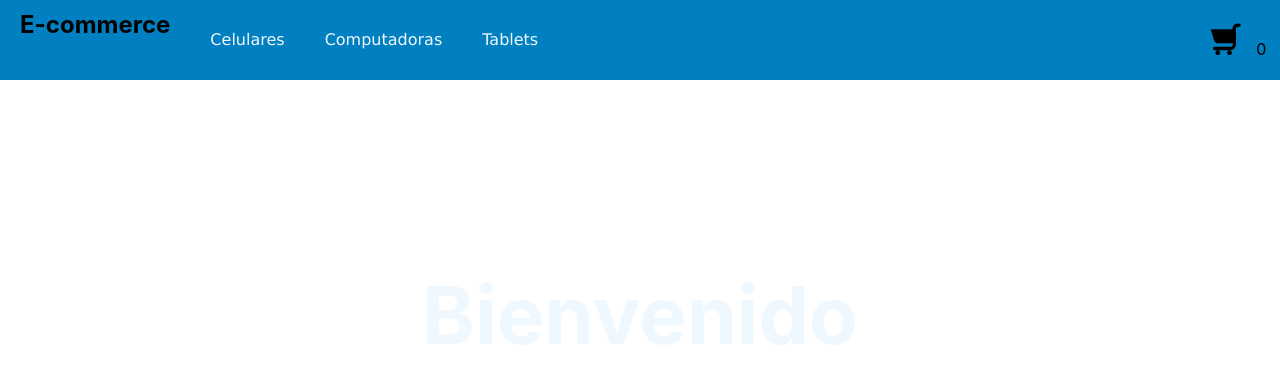
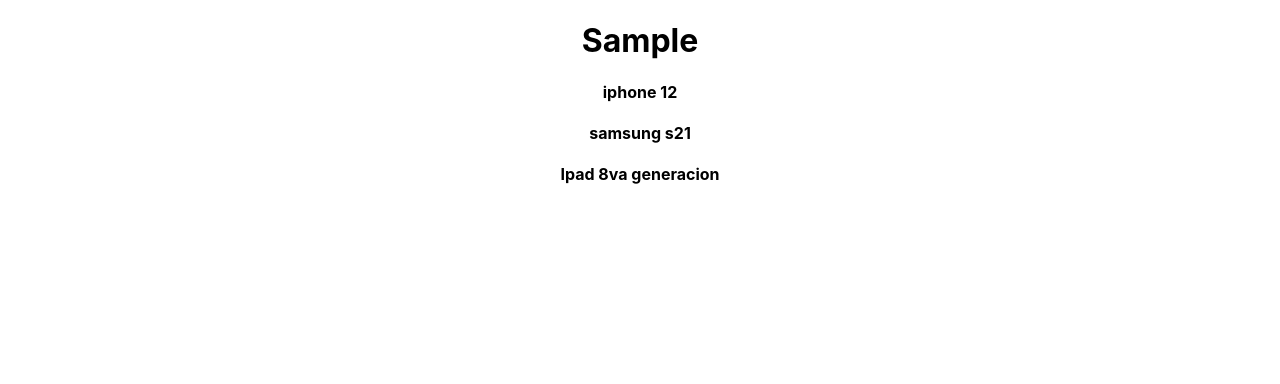
Before and after one commit to Augusto-Fernandez/proyecto-react, a React (Create React App) app: page / in a window 1280 px wide. Shown: the top 384 px of the page. Built offline with nearby package versions, Linux system fonts and the light colour scheme.

Commit message:
Se aplicó funcionalidad en ItemListContainer

```diff
--- a/src/App.js
+++ b/src/App.js
@@ -1,5 +1,6 @@
 import './App.css';
-import Navbar from './components/Navbar/Navbar';
+import { BrowserRouter, Routes, Route } from 'react-router-dom';
+/* import Navbar from './components/Navbar/Navbar';*/
 import ItemListContainer from './components/ItemListContainer/ItemListContainer';
 /* import ItemCount from './components/ItemCount/ItemCount'*/
 /* <ItemCount onAdd={(count) => console.log('se agregaron '+count)} stock={10}/>*/
@@ -7,8 +8,11 @@
 function App() {
   return (
     <div className="App">
-      <Navbar/>
-      <ItemListContainer greeting="Bienvenido"/>
+      <BrowserRouter>
+        <Routes>
+          <Route path='/' element={<ItemListContainer/>}/>
+        </Routes>
+      </BrowserRouter>
     </div>
   );
 }
--- a/src/components/ItemListContainer/ItemListContainer.css
+++ b/src/components/ItemListContainer/ItemListContainer.css
@@ -1,9 +1,4 @@
-*{
-    padding: 0;
-    margin: 0;
-}
-
 .greeting{
     font-size: 80px;
-    color: aliceblue;
+    color: black;
 }
--- a/src/components/ItemListContainer/ItemListContainer.js
+++ b/src/components/ItemListContainer/ItemListContainer.js
@@ -1,11 +1,27 @@
 import "./ItemListContainer.css"
+import { useEffect, useState } from "react";
+import { getProducts } from "../../Stock";
+/* <h1 className="greeting">{greeting}</h1> */
 
 const ItemListContainer = ({greeting}) =>{
+    const [products, setProducts] = useState([]);
+
+    useEffect(() =>{
+        getProducts()
+            .then(products => {
+                setProducts(products);
+            })
+            .catch(error => {
+                console.log(error);
+            })
+    }, []);
+
     return(
         <div>
-            <h1 className="greeting">{greeting}</h1>
+            <h1>Sample</h1>
+            {products.map(prod => <h4 key={prod.id}>{prod.name}</h4>)}
         </div>
-    )
+    );
 }
 
 export default ItemListContainer;
```
